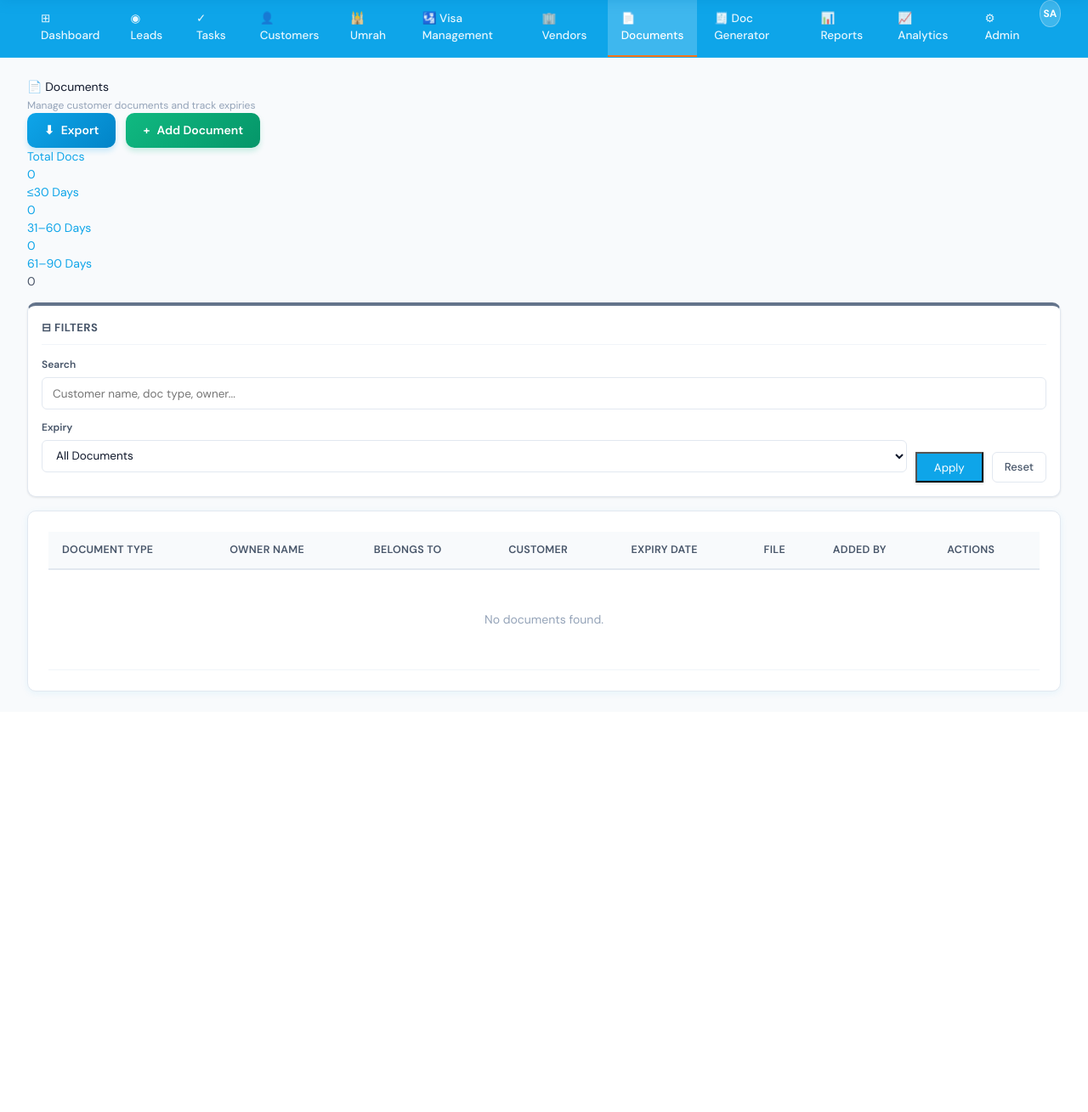
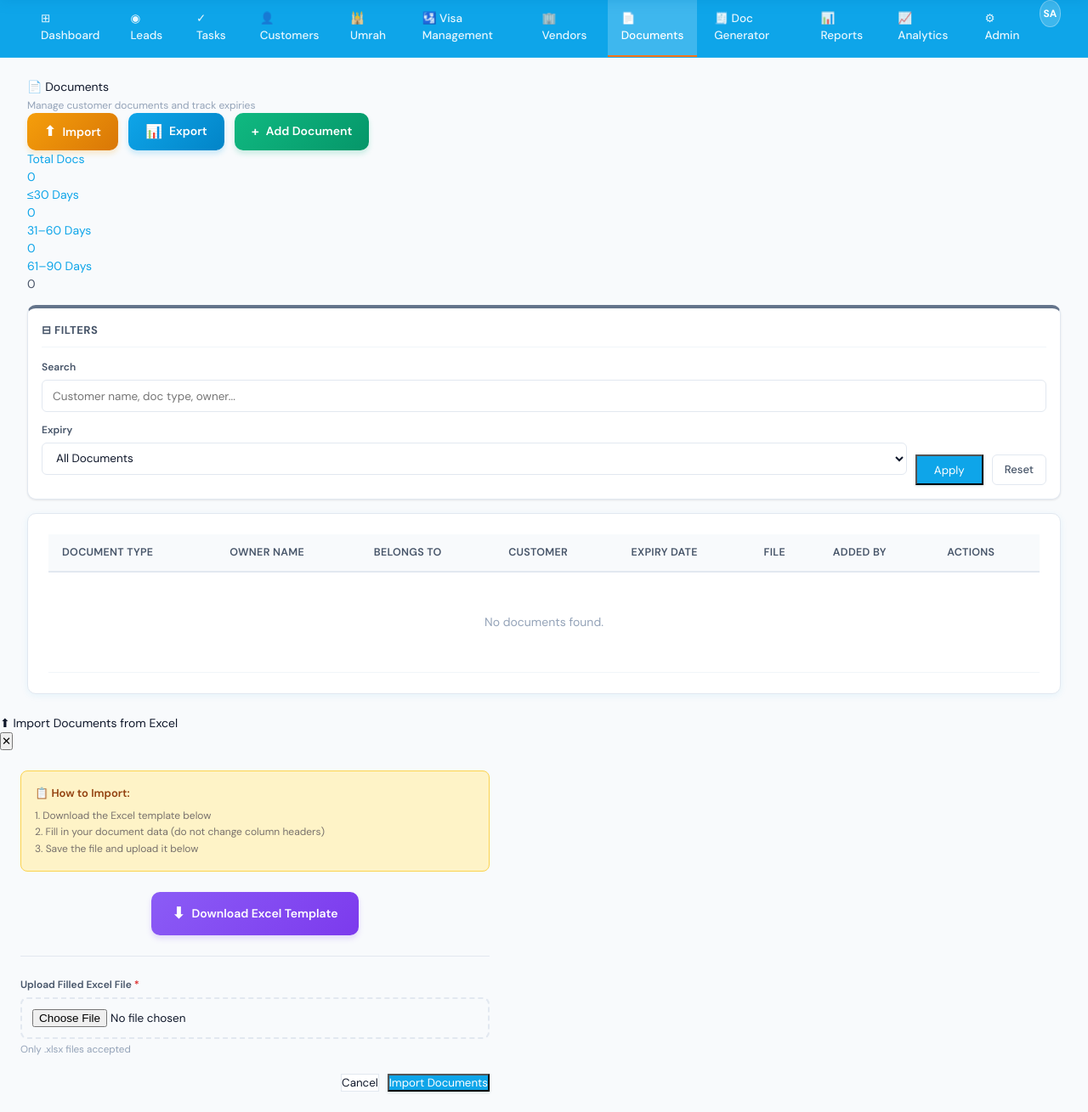
Before and after one commit to tahfeelholidayz-code/tahfeel-holidays-crm, a Flask app: page /documents in a window 1280 px wide. Shown: the part 56-1365 px from the top of the page at 85% size. Before the commit the page ends 874 px from the top, so only its background shows below. Run offline with Flask 3, Linux system fonts and the light colour scheme; the visitor is signed in with stand-in values (Sample User, id 1); parts of the project's set-up code (start-up, migrations or seed data) failed here and were passed over.

Commit message:
Documents Page: Improved buttons + Added Import functionality
BUTTON IMPROVEMENTS:
✅ Better styling with larger icons (16px)
✅ Proper hover effects (lift + shadow)
✅ Consistent spacing (12px gap)
✅ Better visual hierarchy

BUTTONS NOW (3 total):
1. ⬆ Import (Orange) - Opens import modal
2. 📊 Export (Blue) - Downloads Excel
3. + Add Document (Green) - Add single document

IMPORT MODAL ADDED:
✅ Clean design matching Visa Management
✅ Clear instructions (3 steps)
✅ Template download button (purple, center)
✅ File upload form
✅ Proper validation (.xlsx only)

VISUAL IMPROVEMENTS:
✅ Icons: ⬆ Import, 📊 Export, + Add
✅ All buttons same size and style
✅ Smooth hover animations
✅ Professional gradient backgrounds
✅ Box shadows for depth

Before: 2 cramped buttons (Export, Add)
After: 3 beautiful buttons (Import, Export, Add)

Import modal provides template download and upload in one place!

```diff
--- a/templates/documents.html
+++ b/templates/documents.html
@@ -24,12 +24,16 @@
         <div style="font-size:12px;color:#94A3B8;margin-top:2px;">Manage customer documents and track expiries</div>
       </div>
       <div style="display:flex;gap:12px;">
+        <button onclick="document.getElementById('importDocsModal').style.display='flex'" style="display:inline-flex;align-items:center;gap:8px;padding:10px 20px;background:linear-gradient(135deg, #F59E0B 0%, #D97706 100%);color:white;border:none;border-radius:10px;font-weight:600;font-size:14px;cursor:pointer;transition:all 0.2s;box-shadow:0 4px 6px rgba(245, 158, 11, 0.2);" onmouseover="this.style.transform='translateY(-2px)';this.style.boxShadow='0 6px 12px rgba(245, 158, 11, 0.3)'" onmouseout="this.style.transform='translateY(0)';this.style.boxShadow='0 4px 6px rgba(245, 158, 11, 0.2)'">
+          <span style="font-size:16px;">⬆</span>
+          <span>Import</span>
+        </button>
         <a href="/documents/export" style="display:inline-flex;align-items:center;gap:8px;padding:10px 20px;background:linear-gradient(135deg, #0EA5E9 0%, #0284C7 100%);color:white;border-radius:10px;text-decoration:none;font-weight:600;font-size:14px;transition:all 0.2s;box-shadow:0 4px 6px rgba(14, 165, 233, 0.2);" onmouseover="this.style.transform='translateY(-2px)';this.style.boxShadow='0 6px 12px rgba(14, 165, 233, 0.3)'" onmouseout="this.style.transform='translateY(0)';this.style.boxShadow='0 4px 6px rgba(14, 165, 233, 0.2)'">
-          <span>⬇</span>
+          <span style="font-size:16px;">📊</span>
           <span>Export</span>
         </a>
         <a href="/documents/add" style="display:inline-flex;align-items:center;gap:8px;padding:10px 20px;background:linear-gradient(135deg, #10B981 0%, #059669 100%);color:white;border-radius:10px;text-decoration:none;font-weight:600;font-size:14px;transition:all 0.2s;box-shadow:0 4px 6px rgba(16, 185, 129, 0.2);" onmouseover="this.style.transform='translateY(-2px)';this.style.boxShadow='0 6px 12px rgba(16, 185, 129, 0.3)'" onmouseout="this.style.transform='translateY(0)';this.style.boxShadow='0 4px 6px rgba(16, 185, 129, 0.2)'">
-          <span>+</span>
+          <span style="font-size:16px;">+</span>
           <span>Add Document</span>
         </a>
       </div>
@@ -216,5 +220,50 @@
     if (e.target === this) closeDocsModal();
   };
   </script>
+
+  <!-- Import Documents Modal -->
+  <div id="importDocsModal" class="modal">
+    <div class="modal-content" style="max-width:600px;">
+      <div class="modal-head">
+        <div class="modal-title">⬆ Import Documents from Excel</div>
+        <button class="modal-close" onclick="document.getElementById('importDocsModal').style.display='none'">✕</button>
+      </div>
+      <div style="padding:24px;">
+        <!-- Instructions -->
+        <div style="background:#FEF3C7;border:1px solid #FCD34D;border-radius:8px;padding:16px;margin-bottom:24px;">
+          <div style="font-size:13px;color:#92400E;font-weight:600;margin-bottom:8px;">📋 How to Import:</div>
+          <div style="font-size:12px;color:#78716C;line-height:1.6;">
+            1. Download the Excel template below<br>
+            2. Fill in your document data (do not change column headers)<br>
+            3. Save the file and upload it below
+          </div>
+        </div>
+
+        <!-- Template Download Button -->
+        <div style="text-align:center;margin-bottom:24px;">
+          <a href="/documents/template" style="display:inline-flex;align-items:center;gap:8px;padding:12px 24px;background:linear-gradient(135deg, #8B5CF6 0%, #7C3AED 100%);color:white;border-radius:10px;text-decoration:none;font-weight:600;font-size:14px;box-shadow:0 4px 6px rgba(139, 92, 246, 0.2);transition:all 0.2s;" onmouseover="this.style.transform='translateY(-2px)';this.style.boxShadow='0 6px 12px rgba(139, 92, 246, 0.3)'" onmouseout="this.style.transform='translateY(0)';this.style.boxShadow='0 4px 6px rgba(139, 92, 246, 0.2)'">
+            <span style="font-size:18px;">⬇</span>
+            <span>Download Excel Template</span>
+          </a>
+        </div>
+
+        <!-- Upload Form -->
+        <form method="POST" action="/documents/import" enctype="multipart/form-data">
+          <div style="border-top:1px solid #E2E8F0;padding-top:24px;">
+            <div class="form-group">
+              <label>Upload Filled Excel File <span style="color:#DC2626;">*</span></label>
+              <input type="file" name="file" accept=".xlsx" required style="padding:12px;border:2px dashed #E2E8F0;border-radius:8px;background:#F8FAFC;width:100%;">
+              <small style="color:var(--text-muted);margin-top:4px;display:block;">Only .xlsx files accepted</small>
+            </div>
+          </div>
+          <div style="display:flex;gap:10px;justify-content:flex-end;margin-top:20px;">
+            <button type="button" class="btn-secondary" onclick="document.getElementById('importDocsModal').style.display='none'">Cancel</button>
+            <button type="submit" class="btn-primary">Import Documents</button>
+          </div>
+        </form>
+      </div>
+    </div>
+  </div>
+
 </body>
 </html>
```
Also changed, not shown: templates/visa_management.html (+22 -14 lines).
